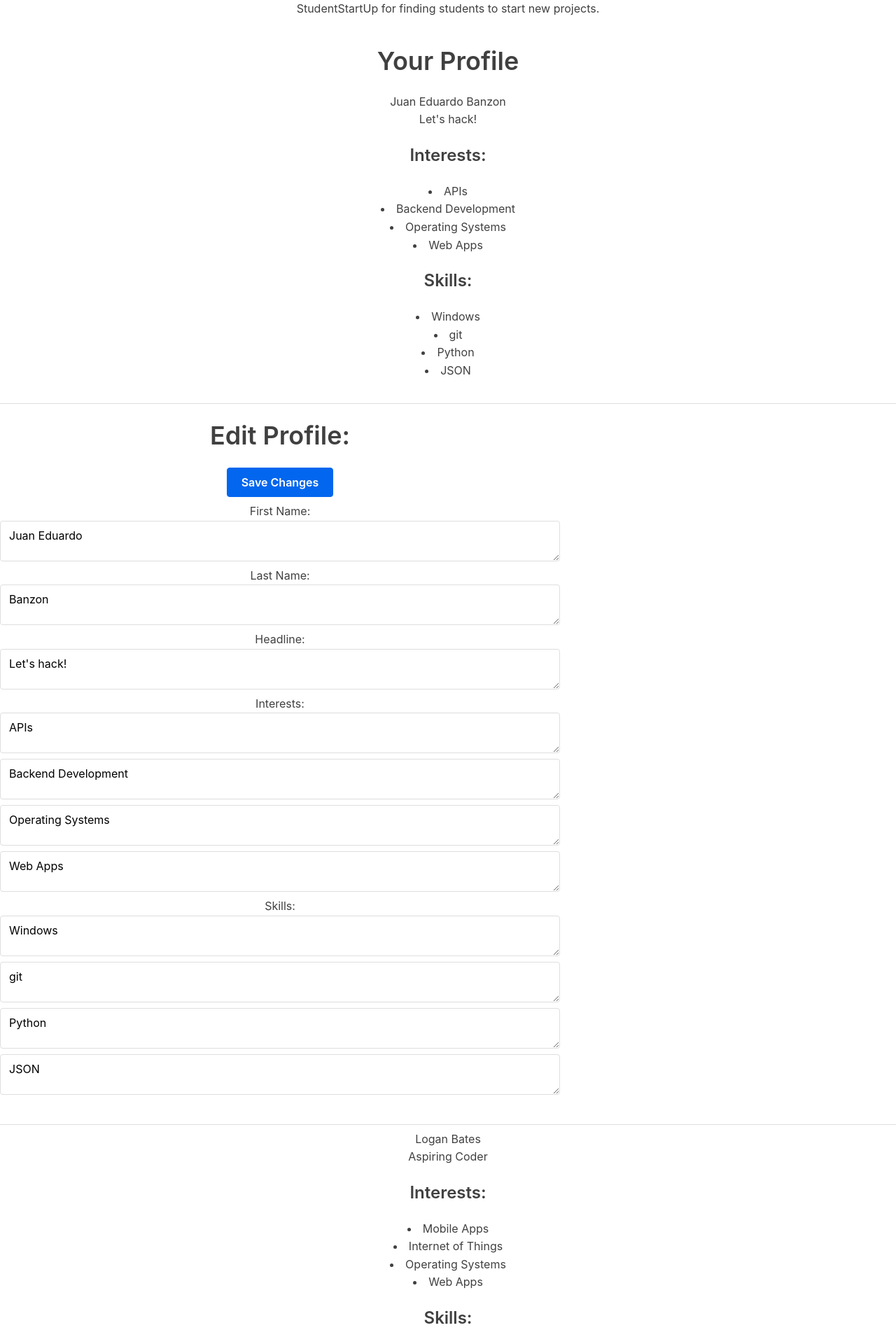
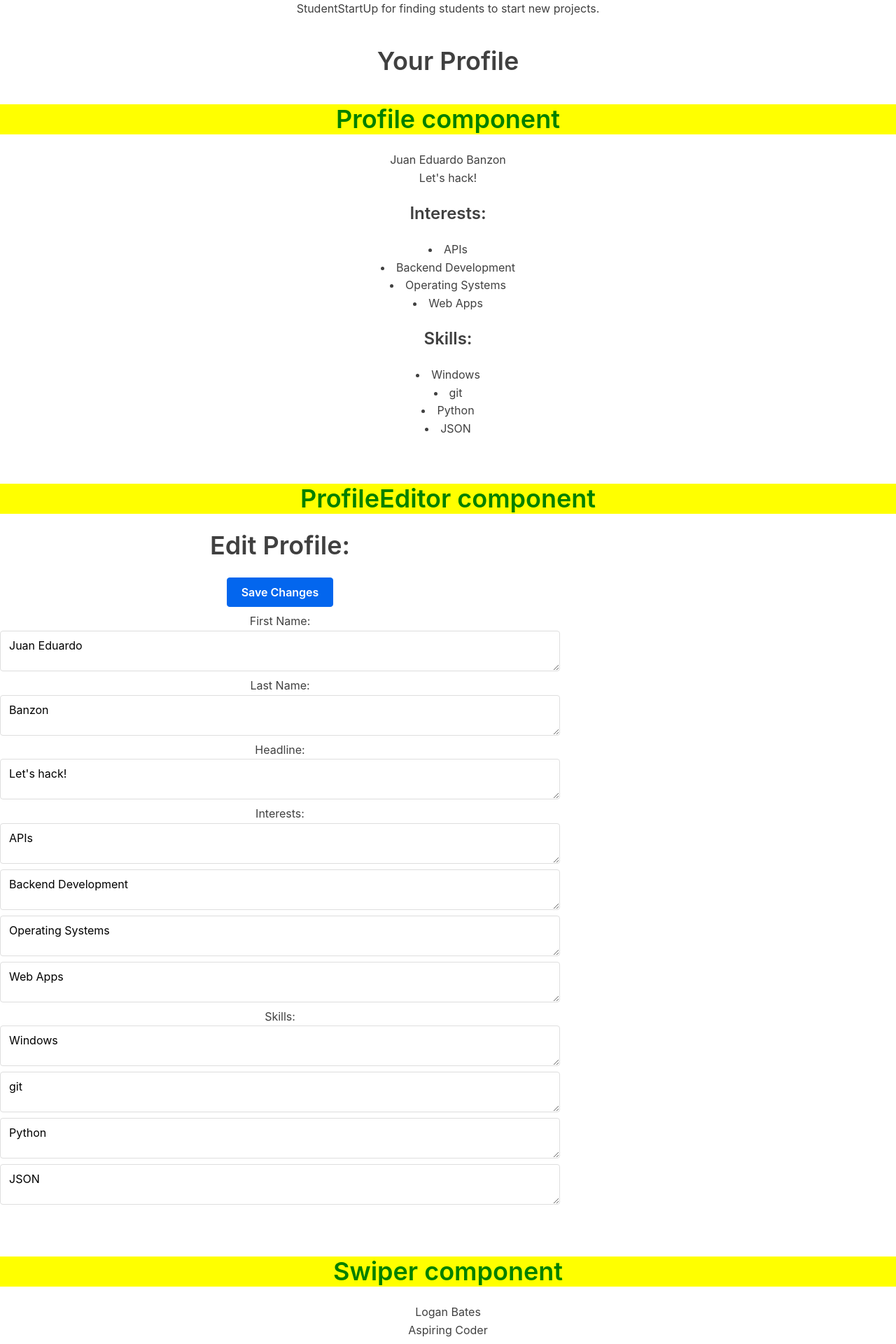
Before and after one commit to JoeBussard/cruzhacks22, a React (Create React App) app in the folder cruzhacks-app/: page / in a window 1280 px wide. Shown: the top 1920 px of the page at 70% size. Built offline with nearby package versions, Linux system fonts and the light colour scheme.

Commit message:
removed all hardcoding for demonstration

```diff
--- a/cruzhacks-app/src/App.js
+++ b/cruzhacks-app/src/App.js
@@ -24,12 +24,13 @@ class App extends Component {
             StudentStartUp for finding students to start new projects.
           </p>
           <h1>Your Profile</h1>
-         <Profile userProfile={userData} />
+      <h1 style={{backgroundColor: "yellow", color:"green"}}>Profile component</h1>
+         <Profile userProfile={userData}/>
          <br/>
-         <hr/>
+      <h1 style={{backgroundColor: "yellow", color:"green"}}>ProfileEditor component</h1>
          <ProfileEditor userProfile={userData}/>
          <br/>
-         <hr/>
+      <h1 style={{backgroundColor: "yellow", color:"green"}}>Swiper component</h1>
          <Swiper/>
       </div>
     );
--- a/cruzhacks-app/src/Profile.js
+++ b/cruzhacks-app/src/Profile.js
@@ -5,7 +5,6 @@ class Profile extends Component {
 
   render() {
     const {userProfile} = this.props;
-    //let data = userProfile;
     return (
       <div className='profile'>
         <div>
```
Also changed, not shown: cruzhacks-app/src/ProfileEditor.js (line endings or trailing spaces).
